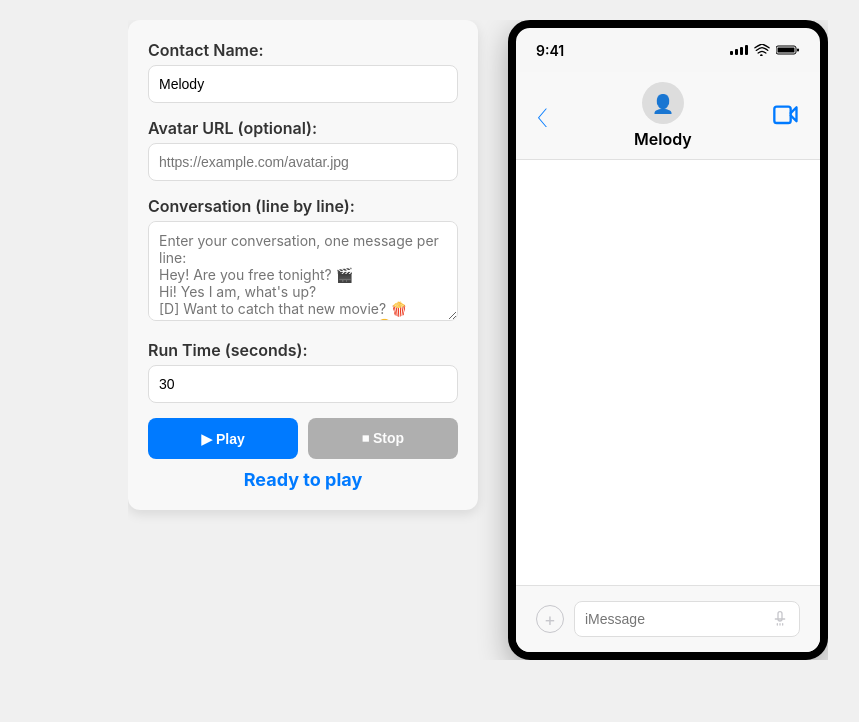
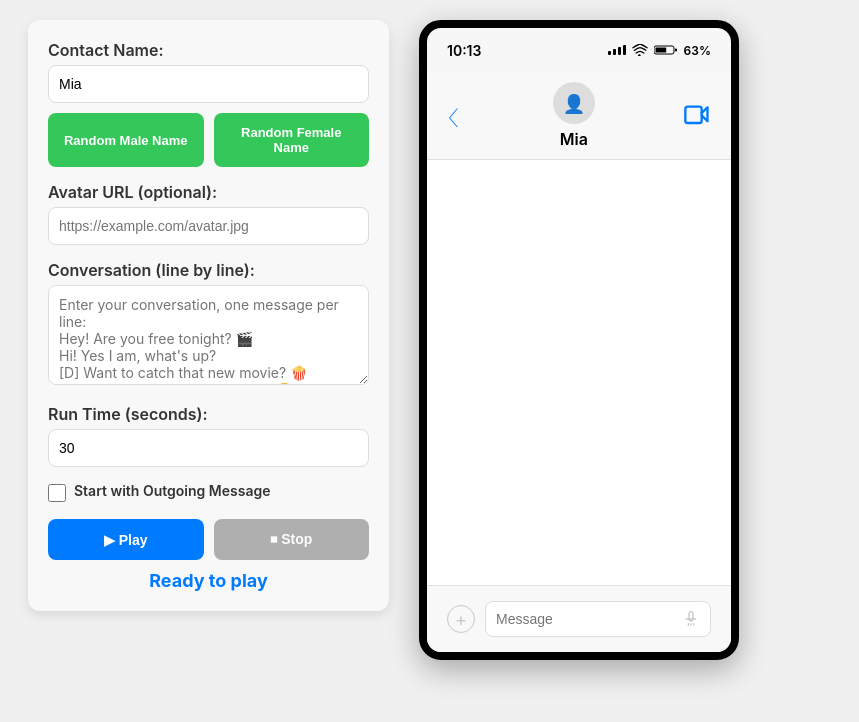
Before and after one commit to SilkySmooth/Viz, a plain HTML site: page textmsg.html in a window 1280 px wide. Shown: the whole page, without its empty margins (162-1021 px from the left). Drawn offline with Linux system fonts and the light colour scheme.

Commit message:
Update textmsg.html

```diff
--- a/textmsg.html
+++ b/textmsg.html
@@ -20,10 +20,10 @@
         .main-container {
             display: flex;
             gap: 30px;
-            max-width: 700px;
+            max-width: 900px;
             margin: 0 auto;
             align-items: flex-start;
-            overflow: hidden;
+            overflow: visible;
         }
         .controls {
             background: #f8f8f8;
@@ -34,9 +34,10 @@
             flex-shrink: 0;
         }
         .phone-container {
-            flex: 1;
             display: flex;
             justify-content: center;
+            max-width: 320px;
+            flex-shrink: 0;
         }
         .container {
             background: #fff;
@@ -45,7 +46,6 @@
             box-shadow: 0 10px 30px rgba(0,0,0,0.3);
             width: 320px;
             height: 640px;
-            flex-shrink: 0;
             border: 8px solid #000;
             box-sizing: border-box;
             display: flex;
@@ -77,6 +77,11 @@
             gap: 10px;
             margin-top: 15px;
         }
+        .name-button-group {
+            display: flex;
+            gap: 10px;
+            margin-top: 10px;
+        }
         button {
             flex: 1;
             padding: 12px;
@@ -94,6 +99,11 @@
         .stop-btn {
             background: #666;
             color: white;
+        }
+        .random-male-btn, .random-female-btn {
+            background: #34C759;
+            color: white;
+            font-size: 13px;
         }
         button:hover {
             opacity: 0.8;
@@ -152,6 +162,10 @@
         .battery-icon {
             width: 24px;
             height: 12px;
+        }
+        .battery-percentage {
+            font-size: 12px;
+            color: #000;
         }
         .header {
             background: #f8f8f8;
@@ -345,6 +359,21 @@
                 opacity: 1;
             }
         }
+        .toggle-group {
+            display: flex;
+            align-items: center;
+            gap: 8px;
+            margin-top: 10px;
+        }
+        .toggle-label {
+            font-size: 14px;
+            color: #333;
+        }
+        input[type="checkbox"] {
+            width: 18px;
+            height: 18px;
+            cursor: pointer;
+        }
     </style>
 </head>
 <body>
@@ -353,6 +382,10 @@
             <div class="control-group">
                 <label for="contactName">Contact Name:</label>
                 <input type="text" id="contactName" value="Melody" placeholder="Enter contact name" aria-label="Contact name">
+                <div class="name-button-group">
+                    <button class="random-male-btn" onclick="setRandomMaleName()" aria-label="Random male name">Random Male Name</button>
+                    <button class="random-female-btn" onclick="setRandomFemaleName()" aria-label="Random female name">Random Female Name</button>
+                </div>
             </div>
 
             <div class="control-group">
@@ -376,6 +409,11 @@ How about 7pm at the theater? ⭐" aria-label="Conversation text"></textarea>
                 <input type="number" id="runTime" value="30" min="1" step="1" aria-label="Run time in seconds">
             </div>
 
+            <div class="toggle-group">
+                <input type="checkbox" id="startOutgoing" aria-label="Start with outgoing message">
+                <label class="toggle-label" for="startOutgoing">Start with Outgoing Message</label>
+            </div>
+
             <div class="button-group">
                 <button class="play-btn" onclick="playConversation()" aria-label="Play conversation">▶ Play</button>
                 <button class="stop-btn" onclick="stopPlayback()" disabled aria-label="Stop playback">⏹ Stop</button>
@@ -387,7 +425,7 @@ How about 7pm at the theater? ⭐" aria-label="Conversation text"></textarea>
             <div class="container">
                 <div class="status-bar">
                     <div class="status-left">
-                        <span>9:41</span>
+                        <span id="currentTime">9:41</span>
                     </div>
                     <div class="status-right">
                         <div class="signal-bars">
@@ -404,9 +442,10 @@ How about 7pm at the theater? ⭐" aria-label="Conversation text"></textarea>
                         </svg>
                         <svg class="battery-icon" viewBox="0 0 24 12" fill="none">
                             <rect x="0" y="2" width="20" height="8" rx="2" stroke="currentColor" stroke-width="1"/>
-                            <rect x="1.5" y="3.5" width="17" height="5" rx="0.5" fill="currentColor"/>
+                            <rect id="batteryFill" x="1.5" y="3.5" width="17" height="5" rx="0.5" fill="currentColor"/>
                             <rect x="21" y="4.5" width="2" height="3" rx="1" fill="currentColor"/>
                         </svg>
+                        <span id="batteryPercentage" class="battery-percentage"></span>
                     </div>
                 </div>
 
@@ -441,7 +480,7 @@ How about 7pm at the theater? ⭐" aria-label="Conversation text"></textarea>
                 <div class="input-area">
                     <div class="plus-btn" aria-label="More options">+</div>
                     <div class="input-container">
-                        <input type="text" class="message-input" placeholder="iMessage" readonly aria-label="Message input">
+                        <input type="text" class="message-input" placeholder="Message" readonly aria-label="Message input">
                         <svg class="mic-icon" viewBox="0 0 24 24" fill="none" stroke="#C7C7CC" stroke-width="2" stroke-linecap="round" stroke-linejoin="round" aria-hidden="true">
                             <path d="M12 1a3 3 0 0 0-3 3v8a3 3 0 0 0 6 0V4a3 3 0 0 0-3-3z"/>
                             <path d="M12 19v2m-4-2v2m8-2v2M5 12h14"/>
@@ -457,6 +496,55 @@ How about 7pm at the theater? ⭐" aria-label="Conversation text"></textarea>
         let startTime;
         let totalDuration = 0;
         let timerInterval;
+
+        // Sample name lists (top 10 for demo; expand to top 100 from SSA: www.ssa.gov)
+        const maleNames = ['Liam', 'Noah', 'Oliver', 'Theodore', 'James', 'Henry', 'Mateo', 'Elijah', 'Lucas', 'William'];
+        const femaleNames = ['Olivia', 'Emma', 'Amelia', 'Charlotte', 'Mia', 'Sophia', 'Isabella', 'Evelyn', 'Ava', 'Sofia'];
+        const allNames = [...maleNames, ...femaleNames];
+
+        function getRandomName(list) {
+            return list[Math.floor(Math.random() * list.length)];
+        }
+
+        function setRandomMaleName() {
+            const name = getRandomName(maleNames);
+            document.getElementById('contactName').value = name;
+            updateContactInfo();
+        }
+
+        function setRandomFemaleName() {
+            const name = getRandomName(femaleNames);
+            document.getElementById('contactName').value = name;
+            updateContactInfo();
+        }
+
+        function setRandomContactName() {
+            const name = getRandomName(allNames);
+            document.getElementById('contactName').value = name;
+            updateContactInfo();
+        }
+
+        function setDefaultRunTime() {
+            document.getElementById('runTime').value = 30;
+        }
+
+        function setRandomTime() {
+            const hours = Math.floor(Math.random() * (23 - 9 + 1)) + 9; // 9 AM to 11 PM
+            const minutes = Math.floor(Math.random() * 60);
+            const displayHours = hours > 12 ? hours - 12 : hours === 0 ? 12 : hours;
+            const formattedTime = `${displayHours}:${minutes.toString().padStart(2, '0')}`; // No AM/PM
+            document.getElementById('currentTime').textContent = formattedTime;
+        }
+
+        function setRandomBatteryLevel() {
+            const minPercent = 20;
+            const maxPercent = 95;
+            const percent = Math.floor(Math.random() * (maxPercent - minPercent + 1)) + minPercent;
+            const maxFillWidth = 17; // Max width of battery fill at 100%
+            const fillWidth = (percent / 100) * maxFillWidth;
+            document.getElementById('batteryFill').setAttribute('width', fillWidth);
+            document.getElementById('batteryPercentage').textContent = `${percent}%`;
+        }
 
         function updateContactInfo() {
             const name = document.getElementById('contactName').value || 'Contact';
@@ -491,7 +579,8 @@ How about 7pm at the theater? ⭐" aria-label="Conversation text"></textarea>
         function parseConversation(text) {
             const lines = text.split('\n').filter(line => line.trim());
             const messages = [];
-            let currentSender = 'sent';
+            const startOutgoing = document.getElementById('startOutgoing').checked;
+            let currentSender = startOutgoing ? 'sent' : 'received';
 
             for (let line of lines) {
                 line = line.trim();
@@ -759,10 +848,17 @@ How about 7pm at the theater? ⭐`;
             updateTimer(0);
         }
 
+        // Initialize on page load
+        window.onload = () => {
+            setRandomContactName();
+            setDefaultRunTime();
+            setRandomTime();
+            setRandomBatteryLevel();
+            updateContactInfo();
+        };
+
         document.getElementById('contactName').addEventListener('input', updateContactInfo);
         document.getElementById('avatarUrl').addEventListener('input', updateContactInfo);
-
-        updateContactInfo();
     </script>
 </body>
 </html>
```
